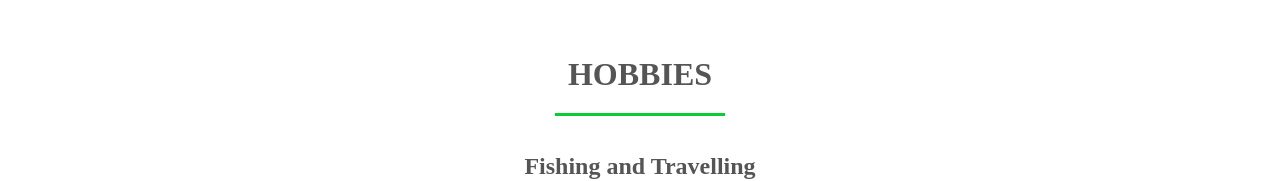
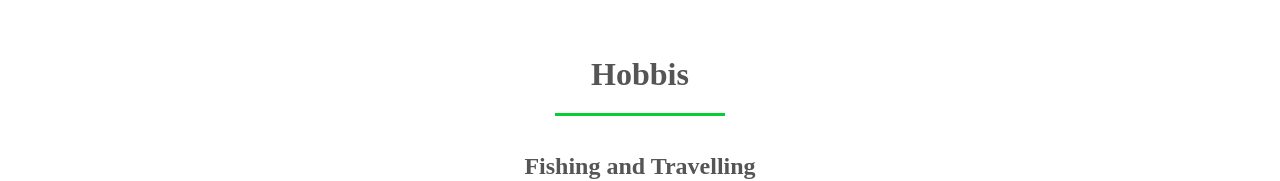
Before and after one commit to Pranto500933/Pranto500933.github.io, a plain HTML site: page about me.html in a window 1280 px wide. Shown: the part 740-921 px from the top of the page. Drawn offline with nearby package versions, Linux system fonts and the light colour scheme.

Commit message:
Update about me.html

```diff
--- a/about me.html
+++ b/about me.html
@@ -50,7 +50,7 @@ years. Finally I will start my research and try to achieve my success.</h3>
 <br>
 <saction id="about">
 	<div class="container">
-	<h1>HOBBIES</h1>
+	<h1>Hobbis</h1>
 </div>
 <h2>Fishing and Travelling</h2>
 </saction>
```
